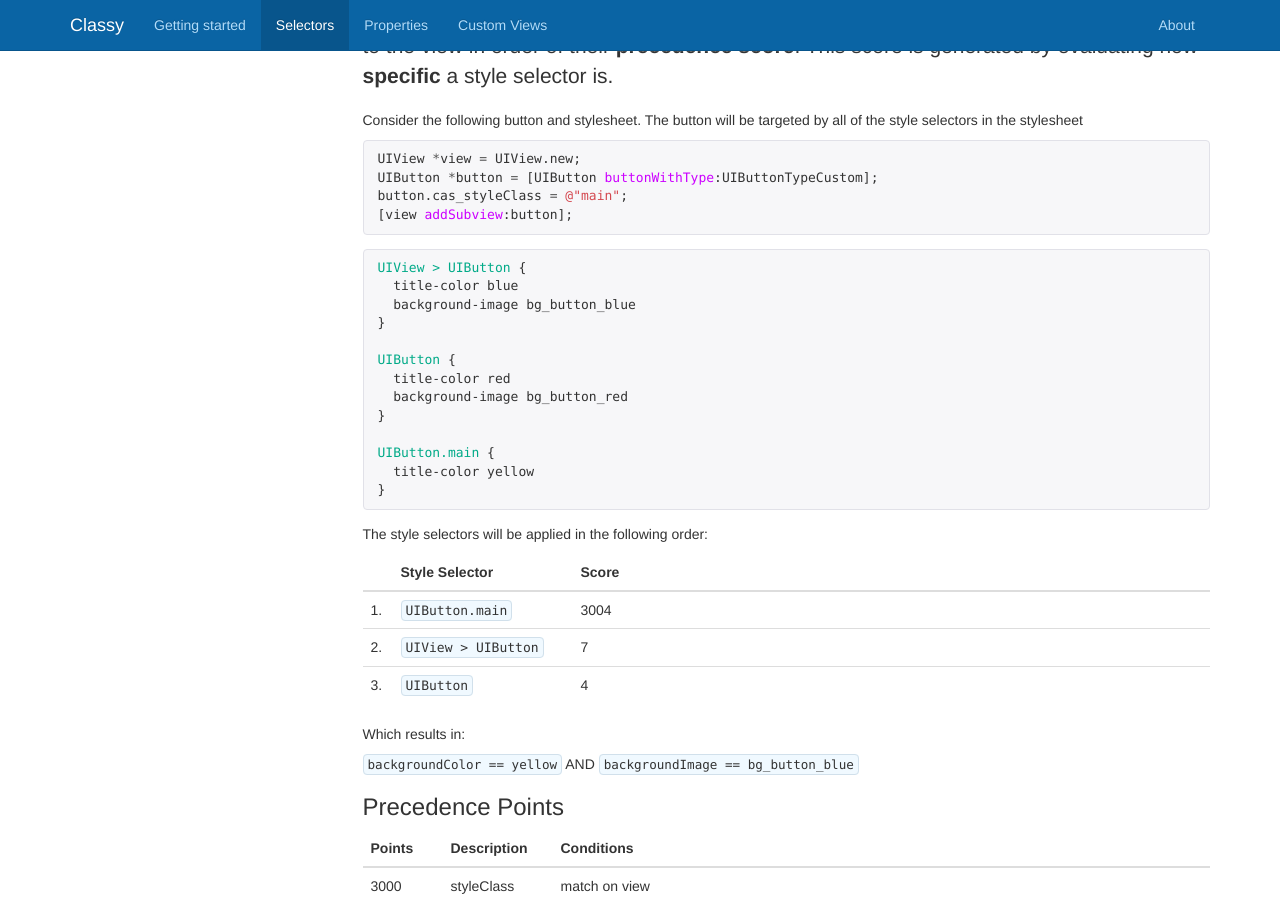
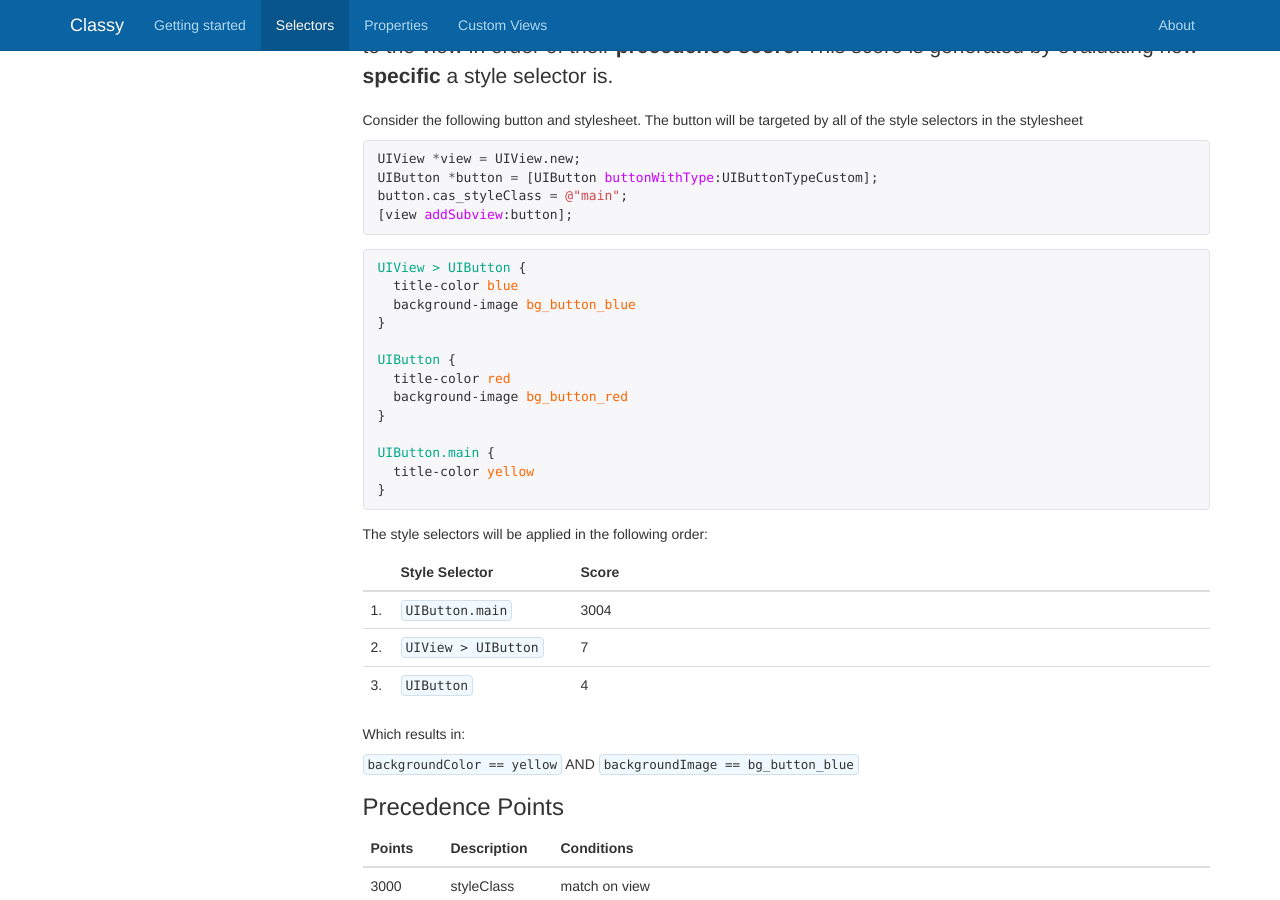
Before and after one commit to ClassyKit/Classy, a Jekyll site: the page built from selectors.html, in a window 1280 px wide and 900 px high, scrolled down 4424 px. Built offline with Jekyll 4.4.1, drawn with Linux system fonts in a browser that asks for light colours; nearby versions of some CDN libraries; Markdown is read by kramdown in place of the engine named in the settings; comment, search, counter and statistics services are not loaded.

Commit message:
missing value color

```diff
--- a/selectors.html
+++ b/selectors.html
@@ -263,17 +263,17 @@ button.cas_styleClass = @"main";
       <div class="highlight">
         <pre>
 <code class="cas"><span class="nc">UIView > UIButton</span> {
-  title-color blue
-  background-image bg_button_blue
+  title-color <span class="m">blue</span>
+  background-image <span class="m">bg_button_blue</span>
 }
 
 <span class="nc">UIButton</span> {
-  title-color red
-  background-image bg_button_red
+  title-color <span class="m">red</span>
+  background-image <span class="m">bg_button_red</span>
 }
 
 <span class="nc">UIButton.main</span> {
-  title-color yellow
+  title-color <span class="m">yellow</span>
 }</code>
         </pre>
       </div>
```
